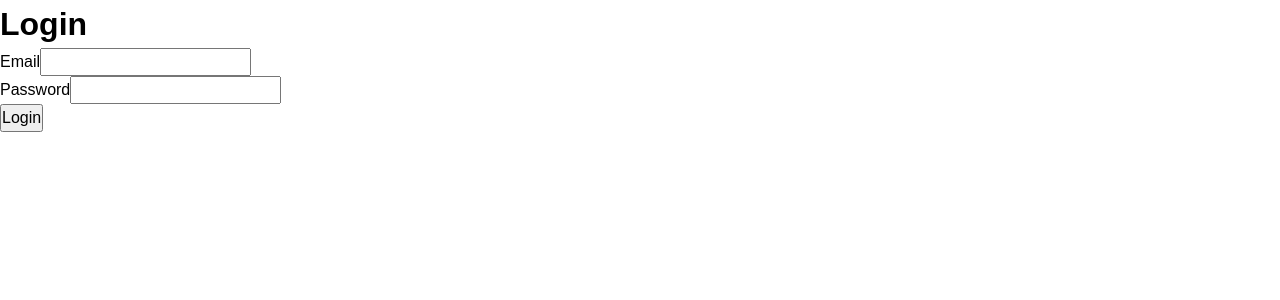
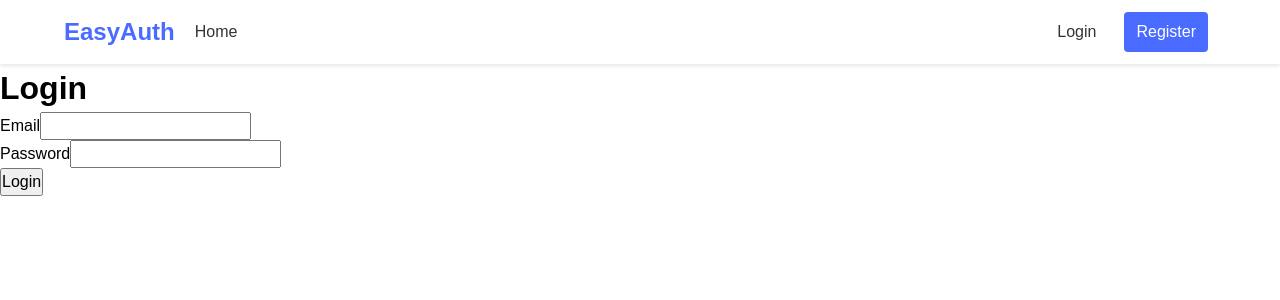
Before and after one commit to osamaadam/easy-gen, a React (Vite) app in the folder web/: page /login in a window 1280 px wide. Shown: the top 300 px of the page. Built offline with nearby package versions, Linux system fonts and the light colour scheme; no server answers.

Commit message:
feat: add navigation bar component and integrate it into the main app layout

```diff
--- a/web/src/App.tsx
+++ b/web/src/App.tsx
@@ -3,6 +3,7 @@ import { Route, Routes, useLocation, useNavigate } from "react-router";
 import useAuth from "./hooks/useAuth";
 import Login from "./pages/login";
 import Register from "./pages/register";
+import NavBar from "./components/NavBar";
 
 export default function App() {
   const { user } = useAuth();
@@ -17,11 +18,16 @@ export default function App() {
   }, [user, navigate, location.pathname]);
 
   return (
+    <>
+      <NavBar />
+      <main>
         <Routes>
           <Route index path="/" element={<div>Home</div>} />
           <Route path="/login" Component={Login} />
           <Route path="/register" Component={Register} />
           <Route path="*" element={<div>404 Not Found</div>} />
         </Routes>
+      </main>
+    </>
   );
 }
--- /dev/null
+++ b/web/src/components/NavBar.scss
@@ -0,0 +1,165 @@
+.navbar {
+  background-color: #ffffff;
+  box-shadow: 0 2px 4px rgba(0, 0, 0, 0.1);
+  position: sticky;
+  top: 0;
+  width: 100%;
+  z-index: 100;
+
+  .navbar-container {
+    display: flex;
+    align-items: center;
+    justify-content: space-between;
+    padding: 0.75rem 1.5rem;
+    margin: 0 auto;
+    max-width: 1200px;
+  }
+
+  .navbar-brand {
+    h1 {
+      color: #4a6bff;
+      font-size: 1.5rem;
+      font-weight: bold;
+      margin: 0;
+    }
+
+    a {
+      text-decoration: none;
+    }
+  }
+
+  .navbar-menu {
+    display: flex;
+    flex: 1;
+    justify-content: space-between;
+    align-items: center;
+
+    .navbar-start,
+    .navbar-end {
+      display: flex;
+      align-items: center;
+    }
+
+    .navbar-end {
+      margin-left: auto;
+    }
+
+    .navbar-item {
+      margin: 0 0.5rem;
+      padding: 0.5rem 0.75rem;
+      color: #333;
+      text-decoration: none;
+      font-weight: 500;
+      border-radius: 4px;
+      transition: all 0.2s ease;
+
+      &:hover {
+        background-color: #f5f8ff;
+        color: #4a6bff;
+      }
+    }
+
+    .user-name {
+      color: #555;
+      margin-right: 0.5rem;
+    }
+
+    .logout-button {
+      background-color: transparent;
+      border: 1px solid #e74c3c;
+      color: #e74c3c;
+      cursor: pointer;
+      font-weight: 500;
+      padding: 0.5rem 0.75rem;
+      border-radius: 4px;
+      transition: all 0.2s ease;
+
+      &:hover {
+        background-color: #e74c3c;
+        color: white;
+      }
+    }
+
+    .register-button {
+      background-color: #4a6bff;
+      color: white;
+      padding: 0.5rem 0.75rem;
+      border-radius: 4px;
+      transition: all 0.2s ease;
+
+      &:hover {
+        background-color: #3a5bef;
+      }
+    }
+  }
+
+  .navbar-hamburger {
+    display: none;
+    flex-direction: column;
+    cursor: pointer;
+
+    span {
+      display: block;
+      height: 3px;
+      width: 25px;
+      background-color: #333;
+      margin-bottom: 5px;
+      border-radius: 3px;
+      transition: all 0.2s ease;
+
+      &:last-child {
+        margin-bottom: 0;
+      }
+    }
+  }
+
+  // Mobile view
+  @media (max-width: 768px) {
+    .navbar-container {
+      position: relative;
+    }
+
+    .navbar-hamburger {
+      display: flex;
+      z-index: 101;
+    }
+
+    .navbar-menu {
+      position: absolute;
+      top: 100%;
+      left: 0;
+      width: 100%;
+      background-color: white;
+      flex-direction: column;
+      align-items: flex-start;
+      padding: 1rem;
+      box-shadow: 0 4px 6px rgba(0, 0, 0, 0.1);
+      transition: transform 0.3s ease, opacity 0.3s ease;
+      transform: translateY(-10px);
+      opacity: 0;
+      visibility: hidden;
+
+      &.active {
+        opacity: 1;
+        visibility: visible;
+        transform: translateY(0);
+      }
+
+      .navbar-start,
+      .navbar-end {
+        flex-direction: column;
+        align-items: flex-start;
+        width: 100%;
+      }
+
+      .navbar-end {
+        margin-top: 1rem;
+      }
+
+      .navbar-item {
+        margin: 0.5rem 0;
+        width: 100%;
+      }
+    }
+  }
+}
--- /dev/null
+++ b/web/src/components/NavBar.tsx
@@ -0,0 +1,61 @@
+import { useState } from "react";
+import { Link } from "react-router";
+import useAuth from "../hooks/useAuth";
+import "./NavBar.scss";
+
+export default function NavBar() {
+  const { user, logout } = useAuth();
+  const [isMenuOpen, setIsMenuOpen] = useState(false);
+
+  const toggleMenu = () => {
+    setIsMenuOpen(!isMenuOpen);
+  };
+
+  return (
+    <nav className="navbar">
+      <div className="navbar-container">
+        <div className="navbar-brand">
+          <Link to="/">
+            <h1>EasyAuth</h1>
+          </Link>
+        </div>
+
+        <div className="navbar-hamburger" onClick={toggleMenu}>
+          <span></span>
+          <span></span>
+          <span></span>
+        </div>
+
+        <div className={`navbar-menu ${isMenuOpen ? "active" : ""}`}>
+          <div className="navbar-start">
+            <Link to="/" className="navbar-item">
+              Home
+            </Link>
+          </div>
+
+          <div className="navbar-end">
+            {user ? (
+              <>
+                <span className="navbar-item user-name">
+                  Welcome, {user.name}
+                </span>
+                <button className="navbar-item logout-button" onClick={logout}>
+                  Logout
+                </button>
+              </>
+            ) : (
+              <>
+                <Link to="/login" className="navbar-item">
+                  Login
+                </Link>
+                <Link to="/register" className="navbar-item register-button">
+                  Register
+                </Link>
+              </>
+            )}
+          </div>
+        </div>
+      </div>
+    </nav>
+  );
+}
```
Lines whose indentation alone changed are shown as unchanged.
